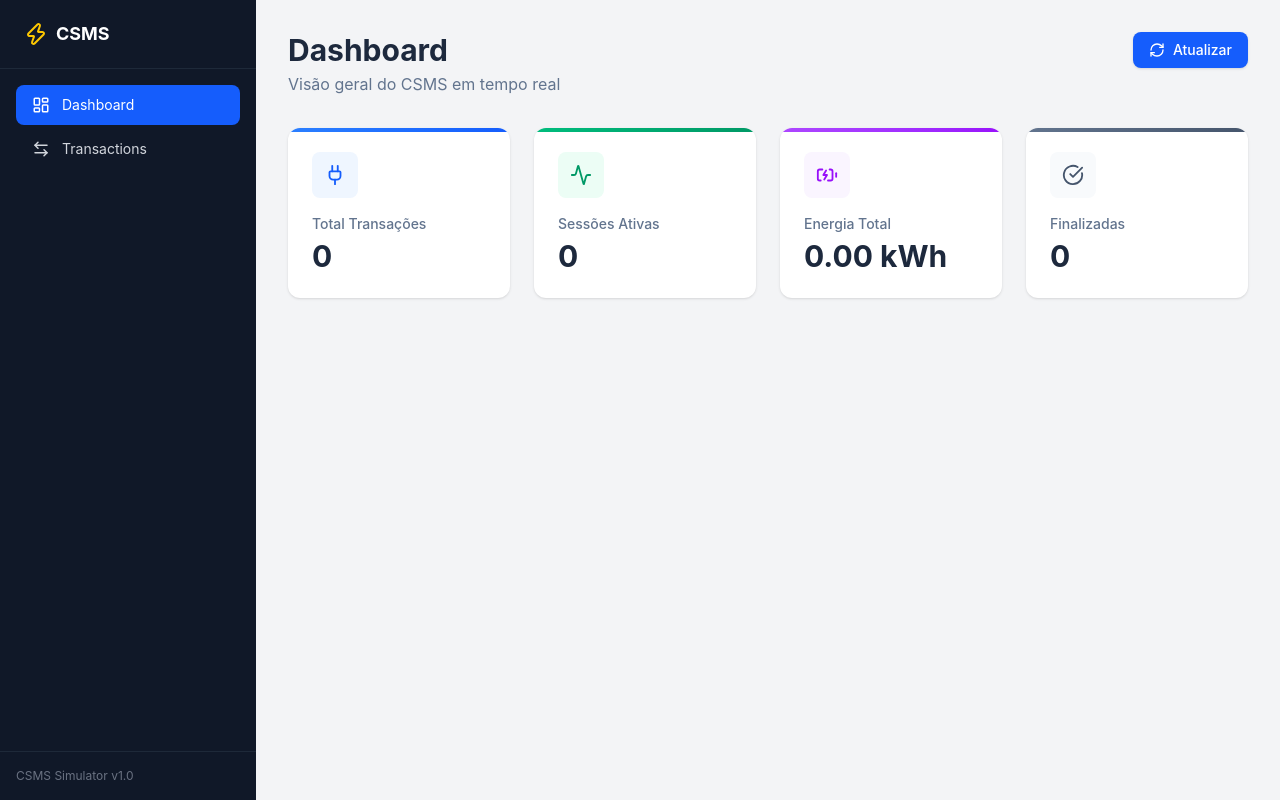
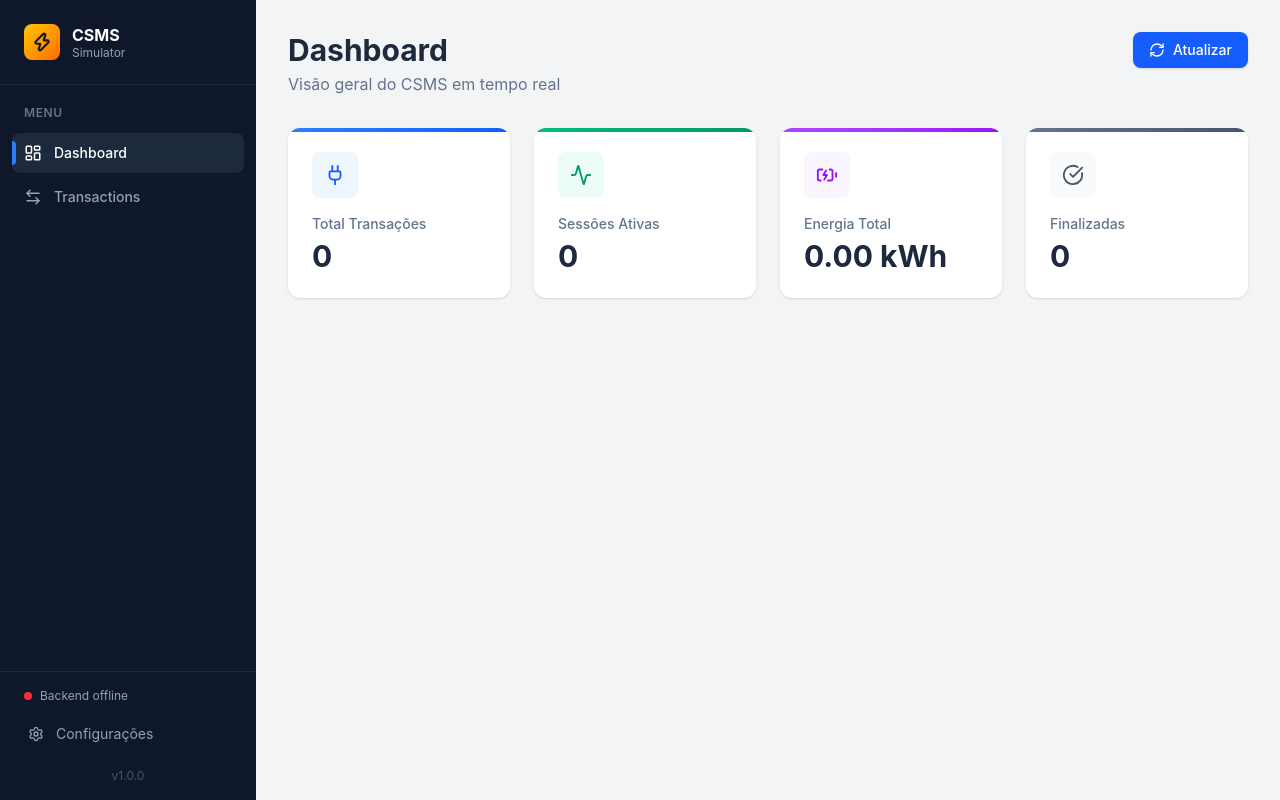
Before and after one commit to Leone-Ricardo/meu-servidor-csms, a React (Vite) app in the folder dashboard-csms/: page / in a window 1280 px wide. Built offline with nearby package versions, Linux system fonts and the light colour scheme; no server answers.

Commit message:
Refina sidebar com logo, item ativo e status de conexão

```diff
--- a/dashboard-csms/src/components/Sidebar.jsx
+++ b/dashboard-csms/src/components/Sidebar.jsx
@@ -1,40 +1,97 @@
-import { NavLink } from 'react-router-dom'
-import { LayoutDashboard, ArrowLeftRight, Zap } from 'lucide-react'
+import { useEffect, useState } from 'react';
+import { NavLink } from 'react-router-dom';
+import { LayoutDashboard, ArrowLeftRight, Zap, Settings } from 'lucide-react';
 
 const menu = [
   { to: '/', label: 'Dashboard', icon: LayoutDashboard },
   { to: '/transactions', label: 'Transactions', icon: ArrowLeftRight },
-]
+];
 
 export default function Sidebar() {
+  const [online, setOnline] = useState(false);
+
+  // Verifica se o backend está respondendo
+  useEffect(() => {
+    async function checarConexao() {
+      try {
+        const res = await fetch('http://localhost:8000/api/transactions');
+        setOnline(res.ok);
+      } catch {
+        setOnline(false);
+      }
+    }
+    checarConexao();
+    const id = setInterval(checarConexao, 10000);
+    return () => clearInterval(id);
+  }, []);
+
   return (
-    <aside className="w-64 bg-gray-900 text-white flex flex-col">
-      <div className="flex items-center gap-2 px-6 py-5 border-b border-gray-800">
-        <Zap className="text-yellow-400" size={24} />
-        <span className="text-lg font-bold">CSMS</span>
+    <aside className="w-64 bg-slate-900 text-white flex flex-col">
+      {/* Logo */}
+      <div className="flex items-center gap-3 px-6 py-6 border-b border-slate-800">
+        <div className="p-2 bg-gradient-to-br from-yellow-400 to-orange-500 rounded-lg">
+          <Zap size={20} className="text-slate-900" strokeWidth={2.5} />
+        </div>
+        <div>
+          <h1 className="text-base font-bold leading-tight">CSMS</h1>
+          <p className="text-xs text-slate-400 leading-tight">Simulator</p>
+        </div>
       </div>
-      <nav className="flex-1 p-4 space-y-1">
+
+      {/* Navegação */}
+      <nav className="flex-1 p-3 space-y-1">
+        <p className="px-3 py-2 text-xs font-semibold text-slate-500 uppercase tracking-wider">
+          Menu
+        </p>
         {menu.map(({ to, label, icon: Icon }) => (
           <NavLink
             key={to}
             to={to}
             end
             className={({ isActive }) =>
-              `flex items-center gap-3 px-4 py-2.5 rounded-lg text-sm transition-colors ${
+              `relative flex items-center gap-3 px-3 py-2.5 rounded-lg text-sm font-medium transition-all ${
                 isActive
-                  ? 'bg-blue-600 text-white'
-                  : 'text-gray-300 hover:bg-gray-800 hover:text-white'
+                  ? 'bg-slate-800 text-white'
+                  : 'text-slate-400 hover:bg-slate-800/50 hover:text-white'
               }`
             }
           >
-            <Icon size={18} />
-            {label}
+            {({ isActive }) => (
+              <>
+                {/* Barra de acento lateral */}
+                {isActive && (
+                  <span className="absolute left-0 top-1/2 -translate-y-1/2 w-1 h-6 bg-blue-500 rounded-r" />
+                )}
+                <Icon size={18} />
+                {label}
+              </>
+            )}
           </NavLink>
         ))}
       </nav>
-      <div className="p-4 text-xs text-gray-500 border-t border-gray-800">
-        CSMS Simulator v1.0
+
+      {/* Rodapé */}
+      <div className="p-4 border-t border-slate-800 space-y-3">
+        {/* Status de conexão */}
+        <div className="flex items-center gap-2 px-2 text-xs">
+          <span
+            className={`w-2 h-2 rounded-full ${
+              online ? 'bg-emerald-400 animate-pulse' : 'bg-red-500'
+            }`}
+          />
+          <span className="text-slate-400">
+            {online ? 'Backend online' : 'Backend offline'}
+          </span>
+        </div>
+
+        {/* Botão de configurações (visual) */}
+        <button className="w-full flex items-center gap-3 px-3 py-2 rounded-lg text-sm text-slate-400 hover:bg-slate-800/50 hover:text-white transition-all">
+          <Settings size={16} />
+          Configurações
+        </button>
+
+        <p className="text-xs text-slate-600 text-center pt-1">v1.0.0</p>
       </div>
     </aside>
-  )
+  );
 }
```
